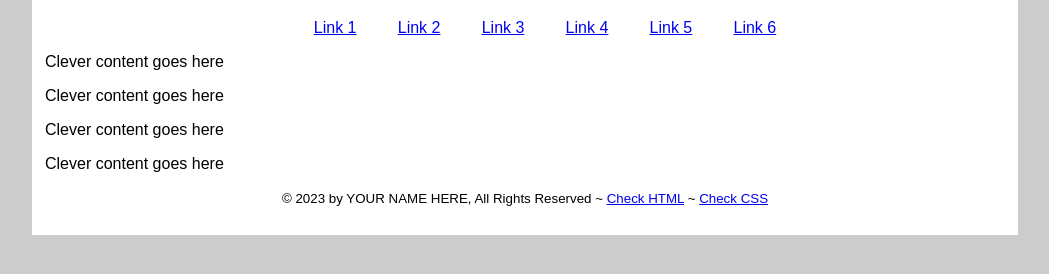
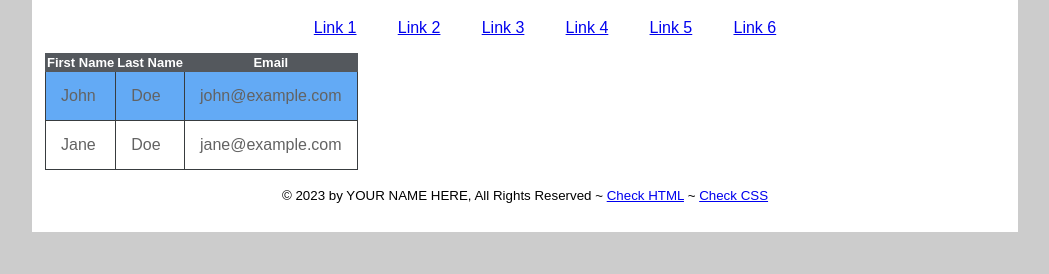
Before and after one commit to youngking509/styling-with-css, a plain HTML site: page index.html in a window 1280 px wide. Shown: the part 74-348 px from the top of the page, without its empty margins (115-1164 px from the left). Drawn offline with Linux system fonts and the light colour scheme.

Commit message:
add table

```diff
--- a/index.html
+++ b/index.html
@@ -1,11 +1,12 @@
 <!DOCTYPE html>
 <html lang="en">
+
 <head>
   <title>REPLIT HTML TEMPLATE</title>
   <meta name="viewport" content="width=device-width, initial-scale=1">
   <meta name="robots" content="noindex, nofollow">
   <style>
-      html{
+    html {
       background-color: #ccc;
     }
 
@@ -18,21 +19,59 @@
       padding: 1%;
     }
 
-      nav{
-        text-align:center; /* centers the nav */
+    nav {
+      text-align: center;
+      /* centers the nav */
     }
 
 
     nav ul {
-        list-style:none; /* removes the bullets */
+      list-style: none;
+      /* removes the bullets */
     }
-      nav ul li
-        {
-        display:inline-block; /* makes horizontal, but able to declare margins */
-        margin:0 2%; /* margin left-right, gets smaller as necessary */
+
+    nav ul li {
+      display: inline-block;
+      /* makes horizontal, but able to declare margins */
+      margin: 0 2%;
+      /* margin left-right, gets smaller as necessary */
     }
-      nav a:hover{
-        text-decoration: none; /* on hover, underline goes away */
+
+    nav a:hover {
+      text-decoration: none;
+      /* on hover, underline goes away */
+    }
+
+    /* style table */
+    table.my-table {
+      border-collapse: collapse;
+    }
+
+
+    table.my-table th {
+      background-color: #54585d;
+      color: #ffffff;
+      font-weight: bold;
+      font-size: 13px;
+      border: 1px solid #54585d;
+    }
+
+
+    table.my-table td {
+      padding: 15px;
+    }
+
+    table.my-table td {
+      color: #636363;
+      border: 1px solid #383c3f;
+    }
+
+    table.my-table tr {
+      background-color: #63aaf5;
+    }
+
+    table.my-table tr:nth-child(odd) {
+      background-color: #ffffff;
     }
 
 
@@ -42,6 +81,7 @@
     }
   </style>
 </head>
+
 <body>
   <h1>REPLIT HTML TEMPLATE</h1>
   <nav>
@@ -54,10 +94,25 @@
       <li><a href="#">Link 6</a></li>
     </ul>
   </nav>
-    <p>Clever content goes here</p>
-    <p>Clever content goes here</p>
-    <p>Clever content goes here</p>
-    <p>Clever content goes here</p>
+
+
+  <table class="my-table">
+    <tr>
+      <th>First Name</th>
+      <th>Last Name</th>
+      <th>Email</th>
+    </tr>
+    <tr>
+      <td>John</td>
+      <td>Doe</td>
+      <td>john@example.com</td>
+    </tr>
+    <tr>
+      <td>Jane</td>
+      <td>Doe</td>
+      <td>jane@example.com</td>
+    </tr>
+  </table>
   <footer>
     <p><small>&copy; 2023 by
         YOUR NAME HERE, All Rights Reserved ~
@@ -66,8 +121,9 @@
     </p>
   </footer>
   <script>
-      document.getElementById("html-checker").setAttribute("href","https://validator.w3.org/nu/?doc=" + location.href);
-      document.getElementById("css-checker").setAttribute("href","https://jigsaw.w3.org/css-validator/validator?uri=" + location.href);
+    document.getElementById("html-checker").setAttribute("href", "https://validator.w3.org/nu/?doc=" + location.href);
+    document.getElementById("css-checker").setAttribute("href", "https://jigsaw.w3.org/css-validator/validator?uri=" + location.href);
   </script>
 </body>
+
 </html>
```
Lines whose indentation alone changed are shown as unchanged.
